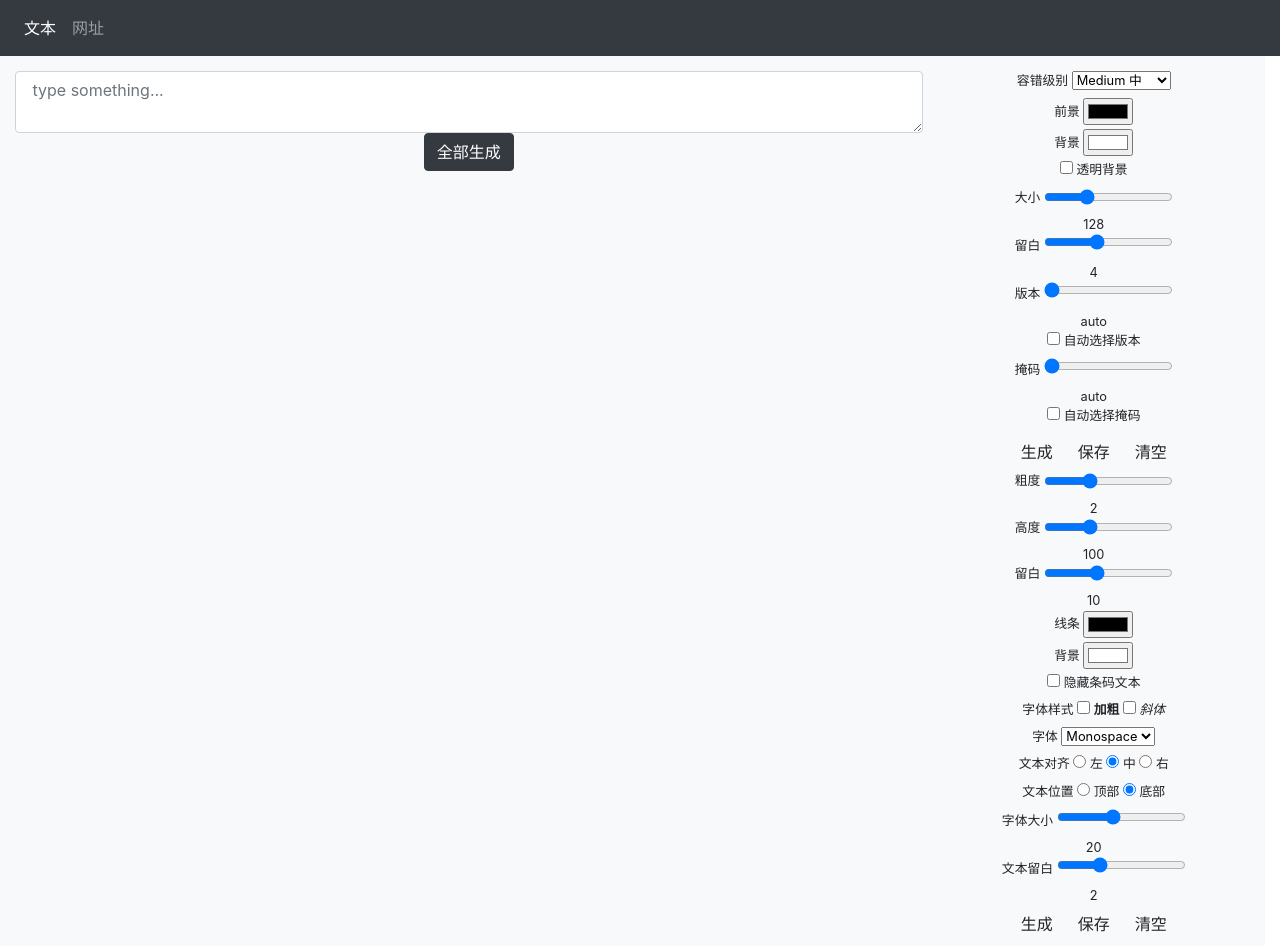
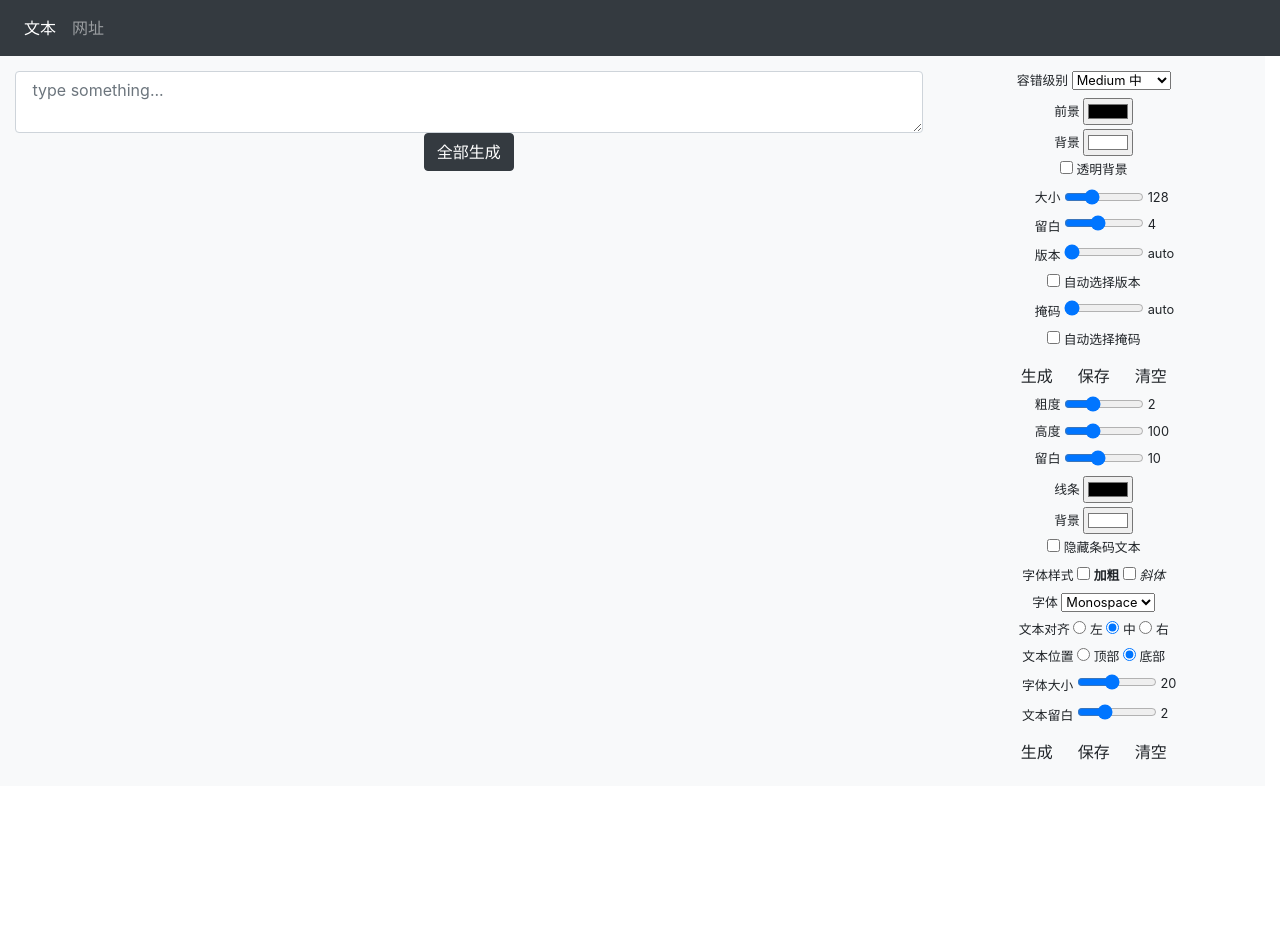
Before and after one commit to ZhiiChong/TinyCode, a plain HTML site: page index.html in a window 1280 px wide. After the commit the page ends 800 px from the top, so only its background shows below. Drawn offline with nearby package versions, Linux system fonts and the light colour scheme.

Commit message:
调整滑动条和数值字串位置

```diff
--- a/styles/styles.css
+++ b/styles/styles.css
@@ -16,3 +16,13 @@
 .lb-middle {
   vertical-align: middle;
 }
+
+.option-range {
+  width: 80px;
+}
+
+.option-value {
+  display: inline-block;
+  width: 5px;
+  vertical-align: top;
+}
```
